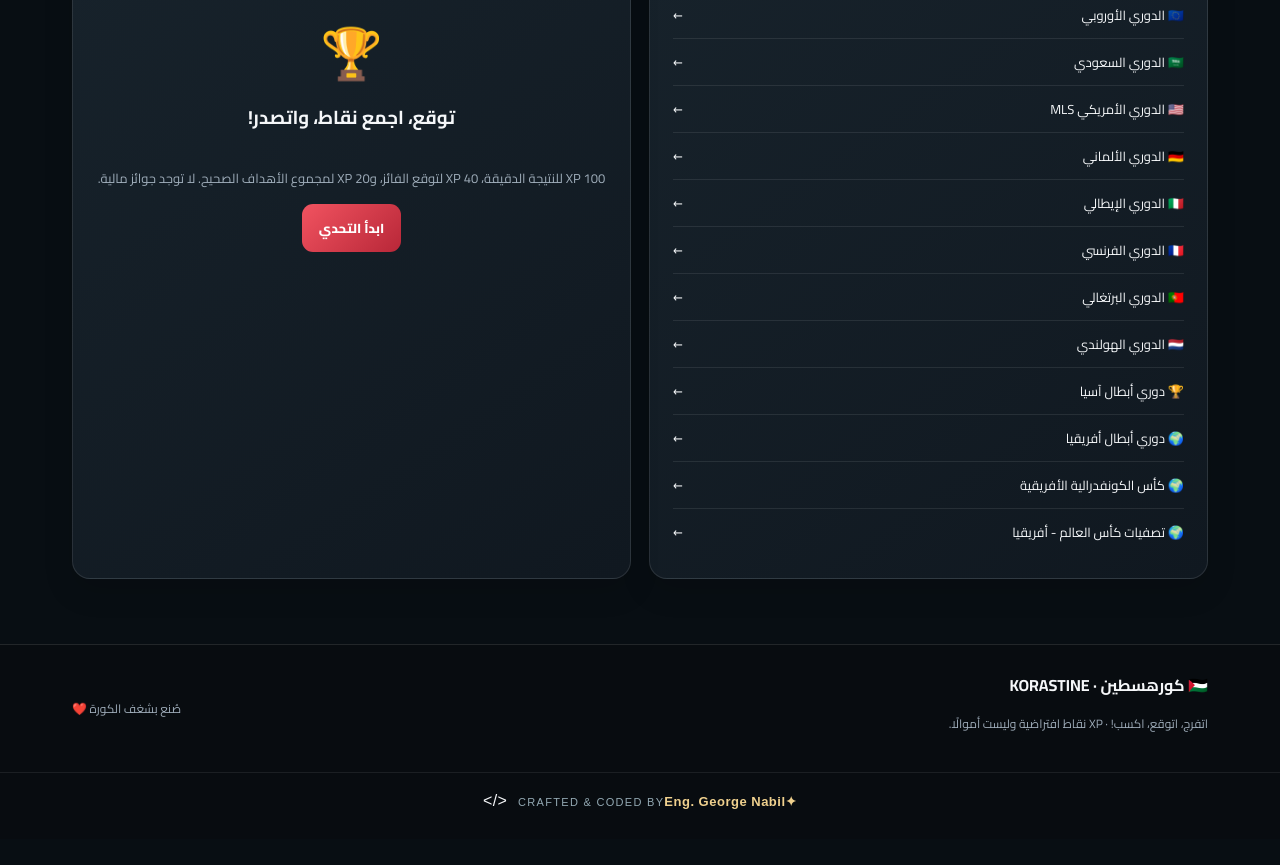
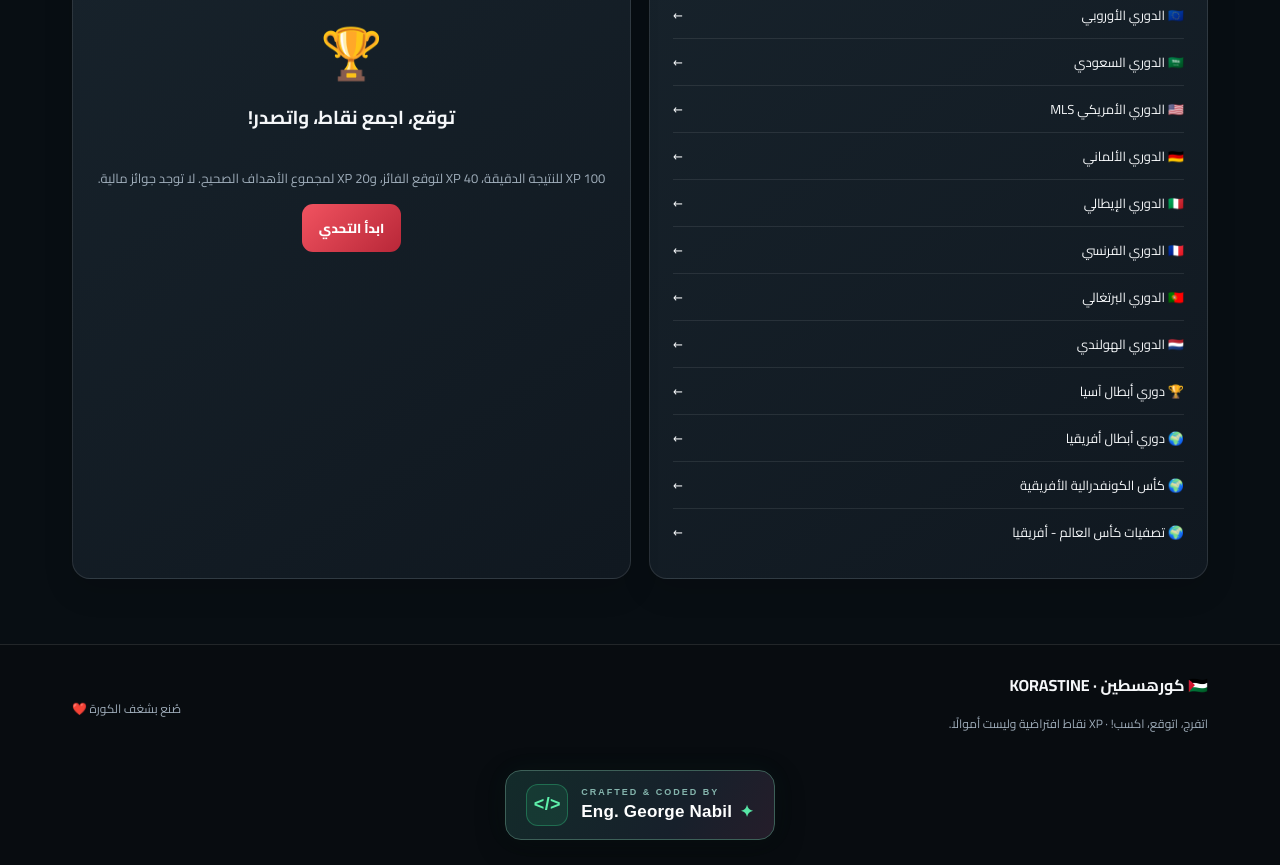
Before and after one commit to Gn-2eg/Korastine, a website: page index.html in a window 1280 px wide. Shown: the part 1525-2390 px from the top of the page. Before the commit the page ends 2364 px from the top, so only its background shows below. Drawn offline with nearby package versions, Linux system fonts and the light colour scheme; no server answers.

Commit message:
Redesign developer footer signature with youthful coding aesthetic

```diff
--- a/style.css
+++ b/style.css
@@ -127,3 +127,14 @@ body{background:radial-gradient(ellipse at 100% 0%,#17362d 0%,transparent 42%),#
 .developer-credit-name{font-size:13px;font-weight:800;color:#f0d18e;letter-spacing:.5px}
 .developer-credit-line{height:1px;width:30px;background:linear-gradient(90deg,transparent,#c6a86e88,transparent)}
 @media(max-width:700px){.developer-credit{gap:7px;margin-top:17px;padding-top:17px}.developer-credit-label{font-size:10px}.developer-credit-name{font-size:12px}.developer-credit-line{width:17px}}
+
+/* Youthful developer signature */
+.developer-credit{width:fit-content;max-width:100%;margin:23px auto 0;padding:13px 20px;display:flex;align-items:center;gap:13px;border:1px solid #3d6058;border-radius:16px;background:linear-gradient(120deg,#132b2a,#17202b 65%,#251d2a);box-shadow:0 8px 30px #0004,0 0 26px #36d99b0c;text-align:left;transition:transform .2s ease,border-color .2s ease}
+.developer-credit:hover{transform:translateY(-3px);border-color:#45cf91}
+.dev-code-mark{display:grid;place-items:center;width:42px;height:42px;flex:none;border-radius:12px;background:#35d68b1a;border:1px solid #35d68b55;color:#5ef0ab;font:900 18px Arial,sans-serif}
+.dev-signature{display:flex;flex-direction:column;gap:5px;min-width:0}
+.developer-credit-label{font:800 9px Arial,sans-serif;letter-spacing:2px;color:#85b5ad}
+.developer-credit-name{font:800 clamp(13px,3.5vw,17px) Arial,sans-serif;letter-spacing:.2px;color:#fff;white-space:nowrap}
+.dev-spark{color:#57e6a6;margin-left:8px;font-size:16px}
+@media(max-width:700px){.developer-credit{padding:11px 14px;gap:10px;margin-top:19px}.dev-code-mark{width:36px;height:36px;font-size:16px}.developer-credit-label{font-size:8px;letter-spacing:1.4px}.developer-credit-name{font-size:13px}}
+@media(prefers-reduced-motion:reduce){.developer-credit{transition:none}}
```
